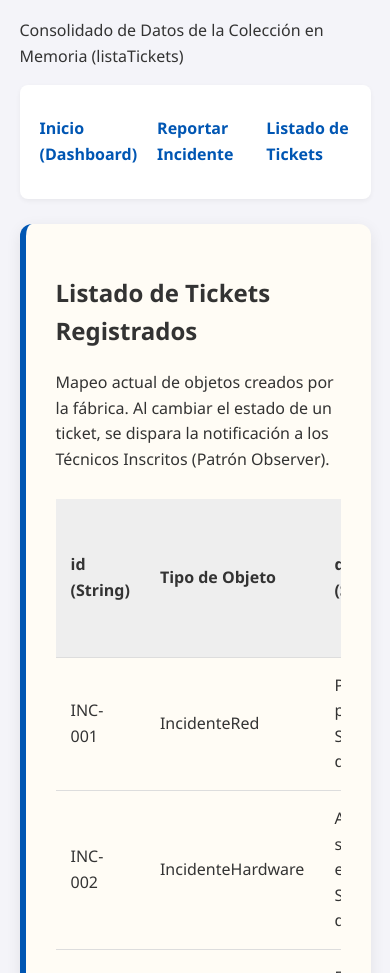
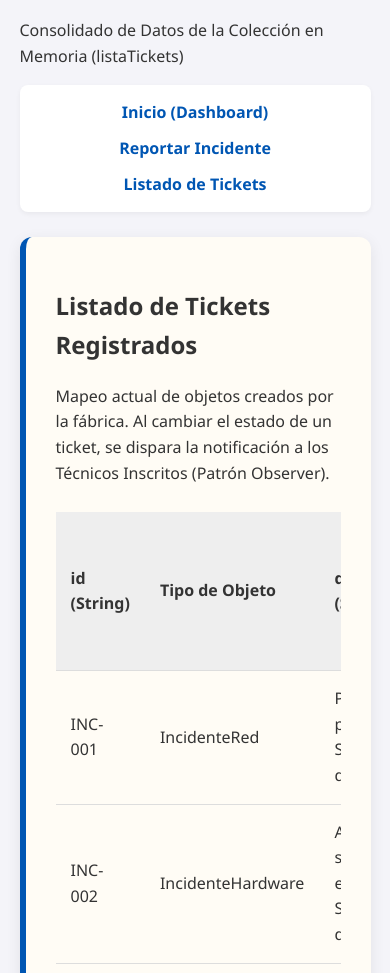
Before and after one commit to ppinargote0489-blip/DesarrolloSoftwareUTM, a plain HTML site: page Proyecto/tickets.html in a window 390 px wide. Shown: the part 127-1100 px from the top of the page. Drawn offline with Linux system fonts and the light colour scheme.

Commit message:
Finalizando estilos responsivos para Actividad 6

```diff
--- a/Proyecto/estilos.css
+++ b/Proyecto/estilos.css
@@ -1,4 +1,4 @@
-/* ---  Variables de Diseño (UI Kit) --- */
+/* --- 1. Variables de Diseño (UI Kit) --- */
 :root {
     --primary: #0056b3;
     --secondary: #6c757d;
@@ -9,6 +9,10 @@
 }
 
 /* --- 2. Base del Sitio --- */
+* {
+    box-sizing: border-box; /* Vital para que el padding no rompa el diseño */
+}
+
 body {
     font-family: 'Segoe UI', Roboto, Helvetica, Arial, sans-serif;
     line-height: 1.6;
@@ -31,10 +35,10 @@ body {
     margin-bottom: 25px;
     border-radius: 12px;
     box-shadow: 0 4px 15px rgba(0, 0, 0, 0.08);
-    border-left: 6px solid var(--primary); /* Toque de diseño en el borde */
+    border-left: 6px solid var(--primary);
 }
 
-/* --- 4. Navegacion --- */
+/* --- 4. Navegación --- */
 nav {
     background: white;
     padding: 15px 20px;
@@ -47,6 +51,7 @@ nav ul {
     display: flex;
     list-style: none;
     padding: 0;
+    margin: 0;
     gap: 20px;
 }
 
@@ -86,6 +91,7 @@ input, select {
 
 /* --- 6. Tabla --- */
 .table-container {
+    width: 100%;
     overflow-x: auto;
 }
 
@@ -93,6 +99,7 @@ table {
     width: 100%;
     border-collapse: collapse;
     margin-top: 10px;
+    min-width: 500px; /* Asegura que la tabla no se aplaste demasiado */
 }
 
 table th, table td {
@@ -107,15 +114,26 @@ table th {
 
 /* --- 7. Responsividad --- */
 @media (max-width: 768px) {
-    .container { width: 90%; margin: 20px auto; }
+    .container {
+        width: 90%;
+        margin: 20px auto;
+    }
 
+    nav ul {
+        flex-direction: column;
+        align-items: center;
+        gap: 10px;
+    }
 
+    input, select {
+        max-width: 100%;
+    }
+}
 
-}
 .logo-index {
     display: block;
     margin: 0 auto 20px auto;
-    width: 200px !important;    /* Tamaño controlado: 200px de ancho */
+    width: 200px !important;
     height: auto !important;
     max-width: 100% !important;
 }
```
